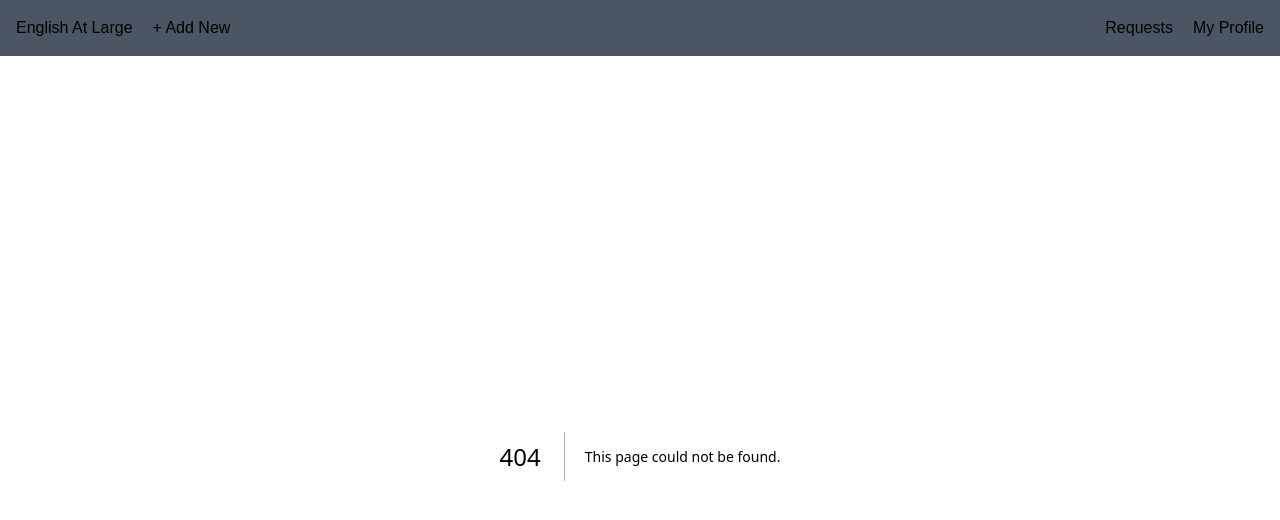
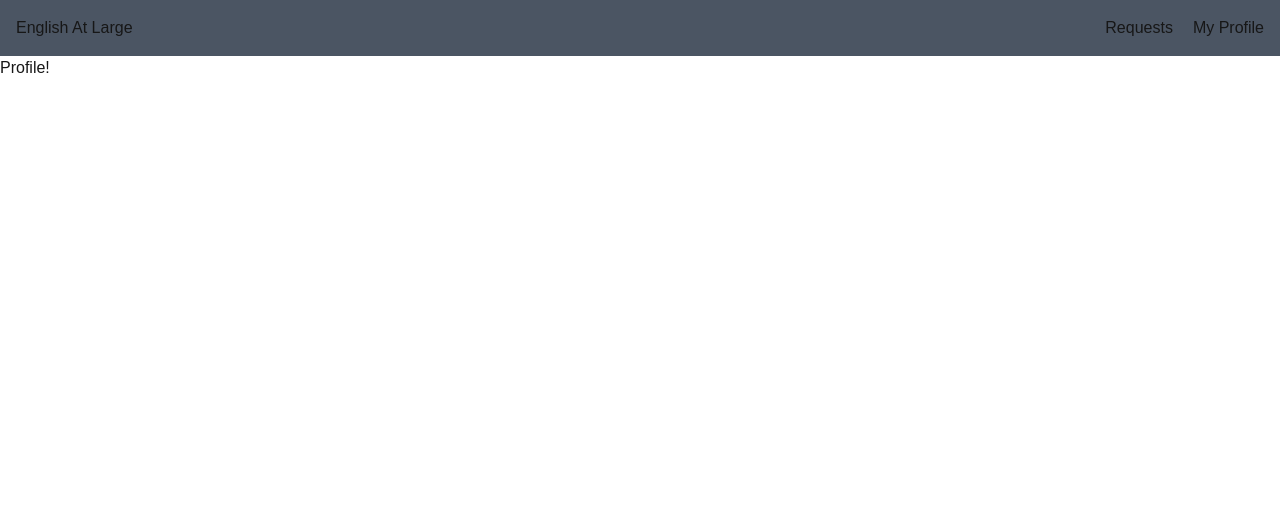
Before and after one commit to JumboCode/english-at-large, a Next.js app: page /profile in a window 1280 px wide. Before the commit this address had no page. Shown: the top 520 px of the page. Built offline with nearby package versions, Linux system fonts and the light colour scheme.

Commit message:
fix requested changes

```diff
--- a/src/app/myprofile/page.tsx
+++ b/src/app/profile/page.tsx
@@ -1,9 +1,9 @@
 import React from "react";
 
-export default function MyProfile() {
+export default function Profile() {
   return (
     <div>
-      <p>My Profile!</p>
+      <p>Profile!</p>
     </div>
   );
 }
--- a/src/components/NavBar.tsx
+++ b/src/components/NavBar.tsx
@@ -3,17 +3,14 @@ import React from "react";
 const NavBar = () => {
   return (
     <div className="bg-gray-600 flex flex-row justify-between p-4">
-      <div className="flex flex-row: gap-5">
-        <a href="/">
-          <p>English At Large</p>
-        </a>
-        <p>+ Add New</p>
-      </div>
+      <a href="/">
+        <p>English At Large</p>
+      </a>
       <div className="flex flex-row: gap-5">
         <a href="/requests">
           <p>Requests</p>
         </a>
-        <a href="/myprofile">
+        <a href="/profile">
           <p>My Profile</p>
         </a>
       </div>
```
